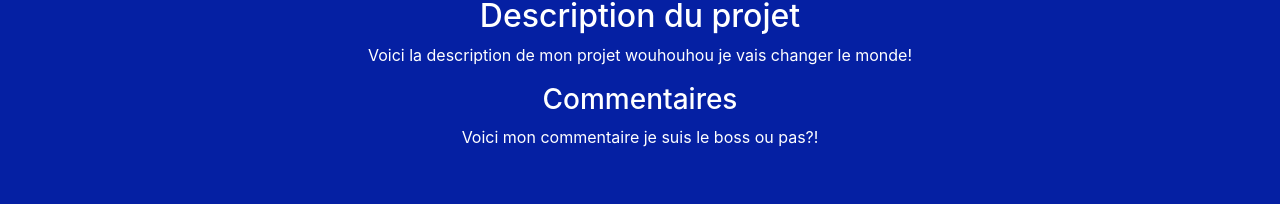
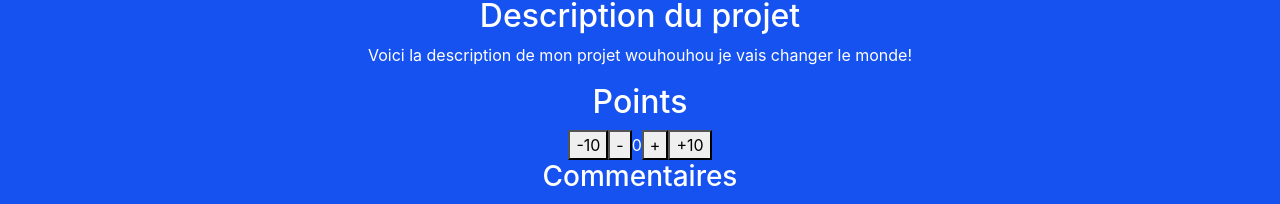
Before and after one commit to yadPe/Citesceau, a React (Create React App) app: page /Projet in a window 1280 px wide. Shown: the part 359-563 px from the top of the page. Built offline with nearby package versions, Linux system fonts and the light colour scheme.

Commit message:
Counter BG

```diff
--- a/src/pages/Home/Home.css
+++ b/src/pages/Home/Home.css
@@ -1,5 +1,5 @@
 body{
-    background-color: #0520A3;
+    background-color: #1652F0;
 }
 
 .Citoyen{
--- /dev/null
+++ b/src/pages/Projet/Count.js
@@ -0,0 +1,44 @@
+import React from 'react';
+
+class Count extends React.Component {
+  state = { count: 0 }
+
+  increment = () => {
+    this.setState({
+      count: this.state.count + 1,
+    });
+  }
+
+  increment10 = () => {
+    this.setState({
+      count: this.state.count + 10,
+    });
+  }
+
+  decrement = () => {
+    this.setState({
+      count: this.state.count - 1,
+    });
+  }
+
+  decrement10 = () => {
+    this.setState({
+      count: this.state.count - 10,
+    });
+  }
+
+  render() {
+    return (
+      <div>
+        <h2 className="Points">Points</h2>
+        <button onClick={this.decrement10}>-10</button>
+        <button onClick={this.decrement}>-</button>
+        <span className="Resultats">{this.state.count}</span>
+        <button onClick={this.increment}>+</button>
+        <button onClick={this.increment10}>+10</button>
+      </div>
+    );
+  }
+}
+
+export default Count;
--- a/src/pages/Projet/Projet.css
+++ b/src/pages/Projet/Projet.css
@@ -27,3 +27,17 @@
     color: white;
     text-align: center
 }
+
+.Points{
+    color: white;
+    text-align: center
+}
+
+.Resultats{
+    color: white;
+}
+
+.Counttt{
+    display: flex;
+    justify-content: center;
+}
--- a/src/pages/Projet/Projet.js
+++ b/src/pages/Projet/Projet.js
@@ -1,6 +1,7 @@
 import React, { Component } from 'react';
 import NavBar from '../NavBar';
 import './Projet.css';
+import Count from './Count';
 
 class Projet extends Component {
   constructor(props) {
@@ -15,10 +16,13 @@ class Projet extends Component {
         <img className="ImageProjet" src="https://academy.visiplus.com/blog/wp-content/uploads/2017/10/project-tools.jpg" alt="Jaune" />
         <h2 className="DescriptionTitre">Description du projet</h2>
         <p className="DescriptionProjet">Voici la description de mon projet wouhouhou je vais changer le monde!</p>
+        <div className="Counttt">
+          <Count />
+        </div>
         <h3 className="CommentairesTitre">Commentaires</h3>
         <p className="Commentaires">Voici mon commentaire je suis le boss ou pas?!</p>
         <NavBar />
-      </div>
+      </div >
     );
   }
 }
```
